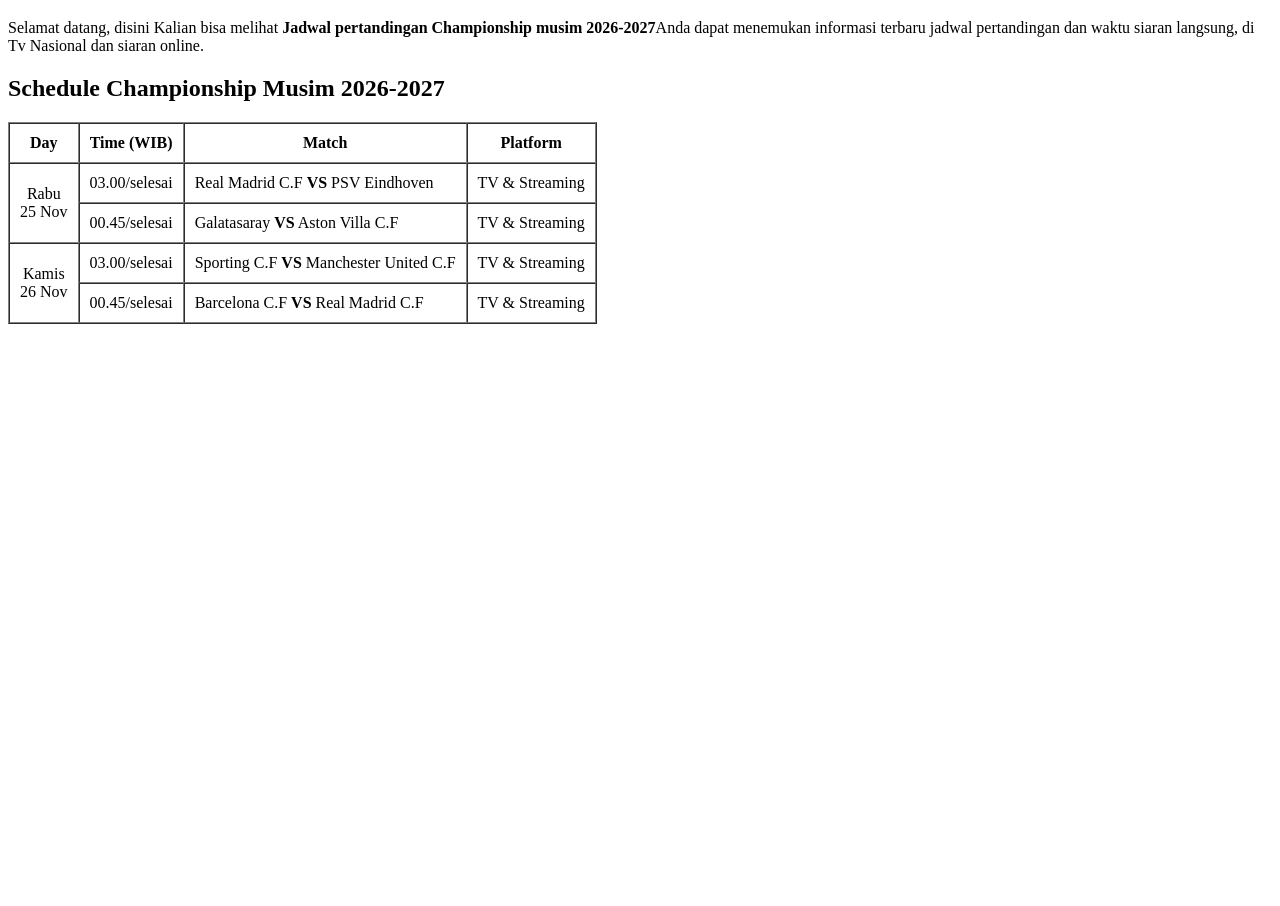
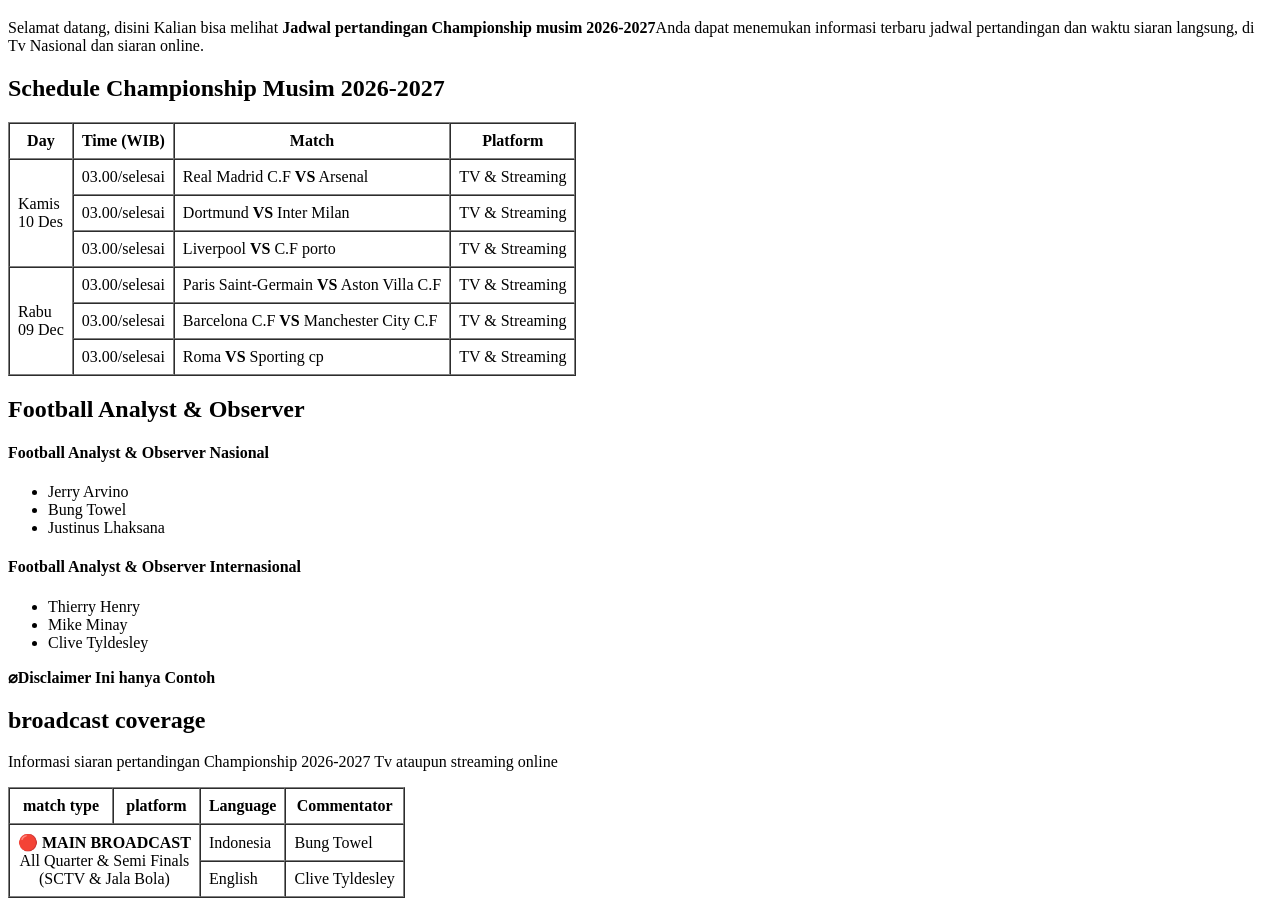
Before and after one commit to Rafi-Sharifudin/Belajar-html, a plain HTML site: page 06-html-Lanjutan/latihan1-jadwalFootBall.html in a window 1280 px wide. Shown: the part 62-968 px from the top of the page. Before the commit the page ends 800 px from the top, so only its background shows below. Drawn offline with Linux system fonts and the light colour scheme.

Commit message:
feat: Perbarui jadwal pertandingan dan analisis siaran di latihan1-jadwalFootBall.html

```diff
--- a/06-html-Lanjutan/latihan1-jadwalFootBall.html
+++ b/06-html-Lanjutan/latihan1-jadwalFootBall.html
@@ -11,7 +11,7 @@
   <p> Selamat datang, disini Kalian bisa melihat <strong> Jadwal pertandingan Championship musim 2026-2027</strong>Anda dapat menemukan informasi terbaru jadwal pertandingan dan waktu siaran langsung,  di Tv Nasional dan siaran online.</p>
 
   <h2>Schedule Championship Musim 2026-2027</h2>
-  <table border="1" cellspacing="0" cellpadding="10">
+  <table border="1" cellspacing="0" cellpadding="8">
     <thead>
       <tr>
         <th>Day</th>
@@ -20,32 +20,83 @@
         <th>Platform</th>
       </tr>
       </thead>
-
       <tbody>
     <tr>
-      <td rowspan="2"align="center">Rabu <br>25 Nov</td>
+      <td rowspan="3">Kamis <br>10 Des</td>
       <td align="center"> 03.00/selesai</td>
-      <td colspan="2">Real Madrid C.F <strong>VS</strong> PSV Eindhoven</td>
+      <td colspan="2">Real Madrid C.F <strong>VS</strong> Arsenal</td>
       <td>TV & Streaming</td>
     </tr>
     <tr>
-      <td align="center">00.45/selesai</td>
-     <td colspan="2">Galatasaray <strong>VS</strong> Aston Villa C.F</td>
+      <td align="center">03.00/selesai</td>
+     <td colspan="2">Dortmund <strong>VS</strong> Inter Milan</td>
       <td>TV & Streaming</td>
     </tr>
     <tr>
-     <td rowspan="2"align="center">Kamis <br>26 Nov</td>
-      <td align="center"> 03.00/selesai</td>
-      <td colspan="2">Sporting C.F <strong>VS</strong> Manchester United C.F</td>
+      <td align="center">03.00/selesai</td>
+     <td colspan="2">Liverpool <strong>VS</strong> C.F porto</td>
       <td>TV & Streaming</td>
     </tr>
     <tr>
-      <td align="center">00.45/selesai</td>
-        <td colspan="2">Barcelona C.F <strong>VS</strong> Real Madrid C.F</td>
+     <td rowspan="3">Rabu <br>09 Dec</td>
+      <td align="center"> 03.00/selesai</td>
+      <td colspan="2">Paris Saint-Germain <strong>VS</strong> Aston Villa C.F</td>
+      <td>TV & Streaming</td>
+    </tr>
+    <tr>
+      <td>03.00/selesai</td>
+        <td colspan="2">Barcelona C.F <strong>VS</strong> Manchester City C.F</td>
+      <td> TV & Streaming</td>
+    </tr>
+      <td>03.00/selesai</td>
+        <td colspan="2">Roma <strong>VS</strong> Sporting cp</td>
       <td> TV & Streaming</td>
     </tr>
   </tbody>
   </table>
+  <h2>Football Analyst & Observer</h2>
+  <h4>Football Analyst & Observer Nasional</h4>
+  <ul>
+    <li>Jerry Arvino</li>
+    <li>Bung Towel</li>
+    <li>Justinus Lhaksana</li>
+  </ul>
+  <h4>Football Analyst & Observer Internasional</h4>
+  <ul>
+    <li>Thierry Henry</li>
+    <li>Mike Minay</li>
+    <li>Clive Tyldesley</li>
+  </ul>
+<strong>⌀Disclaimer Ini hanya Contoh</strong>
 
+<h2>broadcast coverage</h2>
+<p>Informasi siaran pertandingan Championship 2026-2027 Tv ataupun streaming online</p>
+<table border="1" cellspacing="0" cellpadding="8">
+  <thead>
+    <tr>
+     <tr>
+    <th>match type</th>
+    <th>platform</th>
+    <th>Language</th>
+    <th>Commentator</th>
+    </tr>
+  </thead>
+  <tbody>
+    <tr>
+      <td colspan="2" rowSpan="2" align="center">
+        <strong>🔴 MAIN BROADCAST</strong> <br>
+        All Quarter & Semi Finals <br>
+        (SCTV & Jala Bola)
+      </td>
+      <td>Indonesia</td>
+      <td>Bung Towel</td>
+    </tr>
+    <tr>
+      <td >English</td>
+      <td>Clive Tyldesley</td>
+    </tr>
+  </tbody>
+
+</table>
 </body>
 </html>
```
